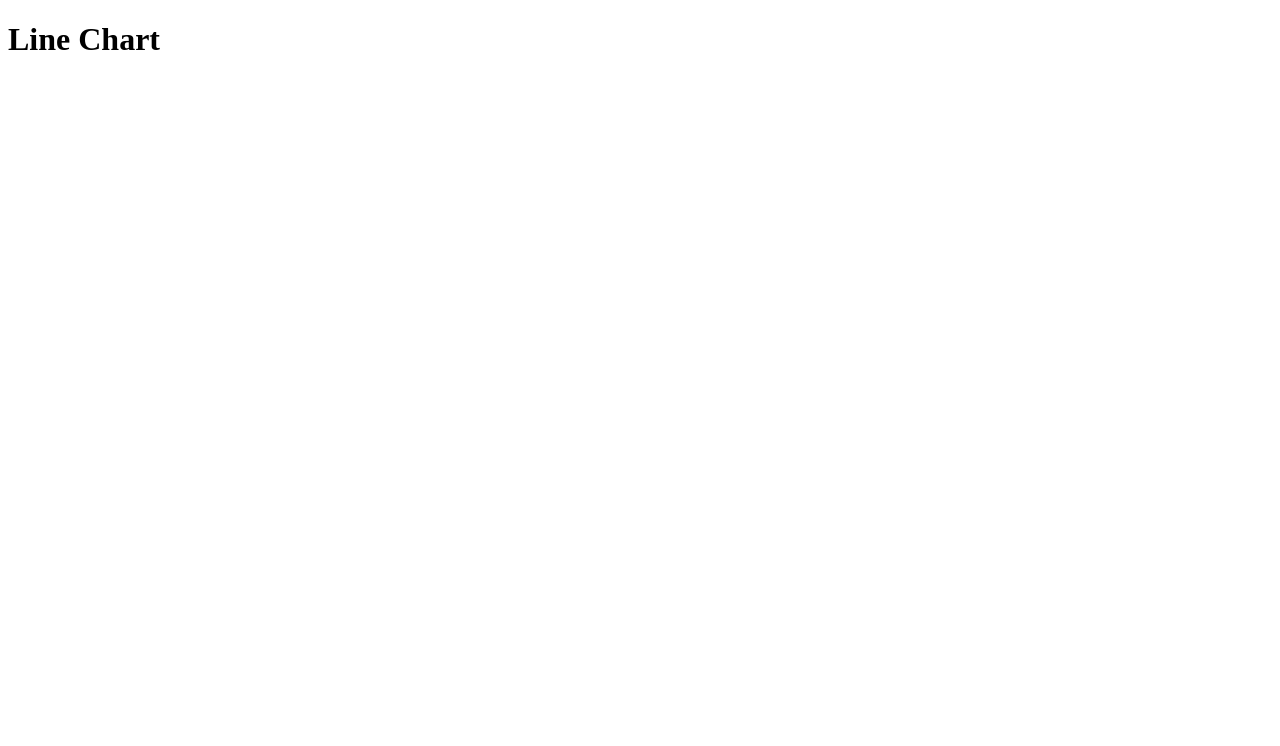
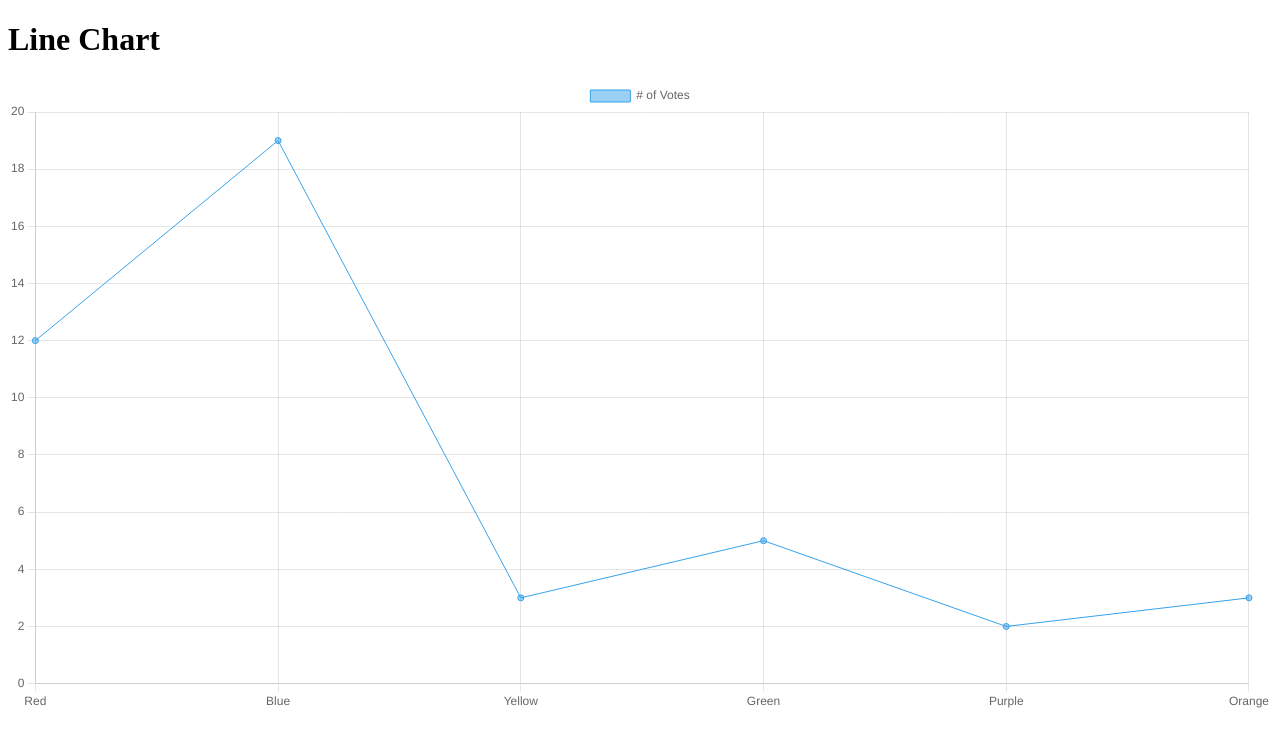
Before and after one commit to Lawrence-19/it21a, a plain HTML site: page linechart.html in a window 1280 px wide. Drawn offline with nearby package versions, Linux system fonts and the light colour scheme.

Commit message:
added chart in linechart.html

```diff
--- a/linechart.html
+++ b/linechart.html
@@ -4,9 +4,38 @@
     <meta charset="UTF-8">
     <meta name="viewport" content="width=device-width, initial-scale=1.0">
     <title>Linechart</title>
+
+    <script src="https://cdn.jsdelivr.net/npm/chart.js"></script>
+
 </head>
 <body>
     <h1>Line Chart</h1>
+    <div>
+  <canvas id="myChart"></canvas>
+    </div>
 
 </body>
+<script>
+  const ctx = document.getElementById('myChart');
+
+  new Chart(ctx, {
+    type: 'line',
+    data: {
+      labels: ['Red', 'Blue', 'Yellow', 'Green', 'Purple', 'Orange'],
+      datasets: [{
+        label: '# of Votes',
+        data: [12, 19, 3, 5, 2, 3],
+        borderWidth: 1
+      }]
+    },
+    options: {
+      scales: {
+        y: {
+          beginAtZero: true
+        }
+      }
+    }
+  });
+
+</script>
 </html>
```
Also changed, not shown: index.html (+1 -0 lines).
